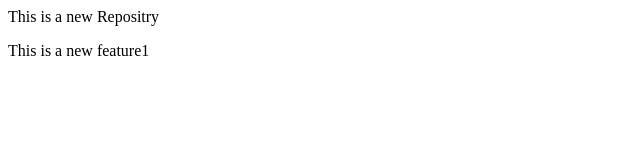
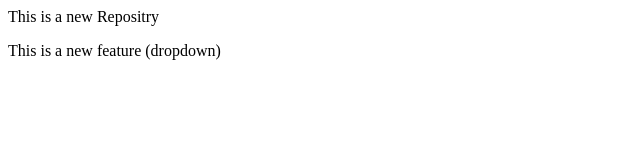
Before and after one commit to veda-rao/LocalRepo, a plain HTML site: page index.html in a window 1280 px wide. Shown: the full height of the page, 0-640 px from the left. Drawn offline with Linux system fonts and the light colour scheme.

```diff
--- a/index.html
+++ b/index.html
@@ -1,2 +1,2 @@
 <p>This is a new Repositry</p>
-<p>This is a new feature1</p>
+<p>This is a new feature (dropdown)</p>
```
